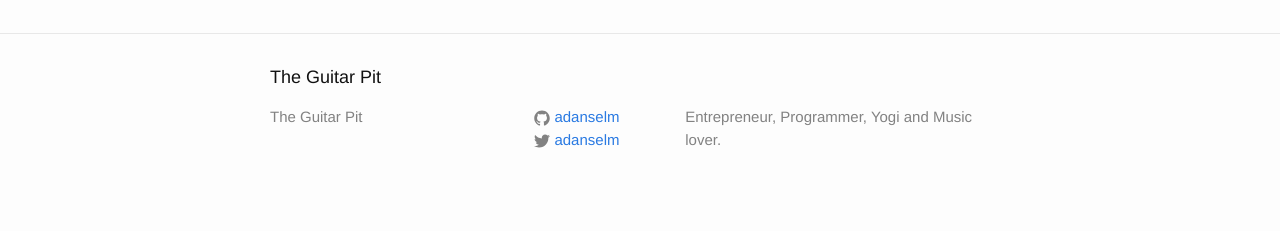
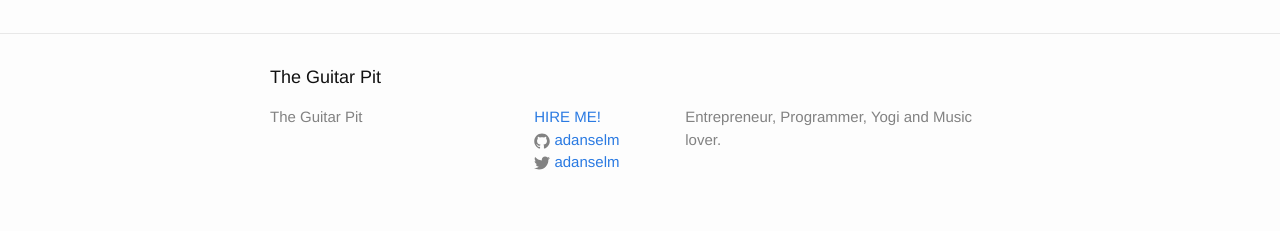
Before and after one commit to adanselm/adanselm.github.io, a Jekyll site: the page built from index.html, in a window 1280 px wide. Shown: the part 1199-1430 px from the top of the page. Built offline with Jekyll 4.4.1, drawn with Linux system fonts in a browser that asks for light colours; Markdown is read by kramdown in place of the engine named in the settings.

Commit message:
Added hire me in footer

```diff
--- a/_config.yml
+++ b/_config.yml
@@ -6,6 +6,7 @@ baseurl: "" # the subpath of your site, e.g. /blog/
 url: "http://adanselm.github.io" # the base hostname & protocol for your site
 twitter_username: adanselm
 github_username:  adanselm
+hopwork_id: 53bc1cb8e4b0a398b3451f14
 google_analytics_id: UA-59323394-1
 
 # Build settings
--- a/_includes/footer.html
+++ b/_includes/footer.html
@@ -14,6 +14,13 @@
 
       <div class="footer-col  footer-col-2">
         <ul class="social-media-list">
+
+          <li>
+            <a href="https://www.hopwork.com/profile/{{ site.hopwork_id }}">
+              <span class="username">HIRE ME!</span>
+            </a>
+          </li>
+
           {% if site.github_username %}
           <li>
             <a href="https://github.com/{{ site.github_username }}">
```
